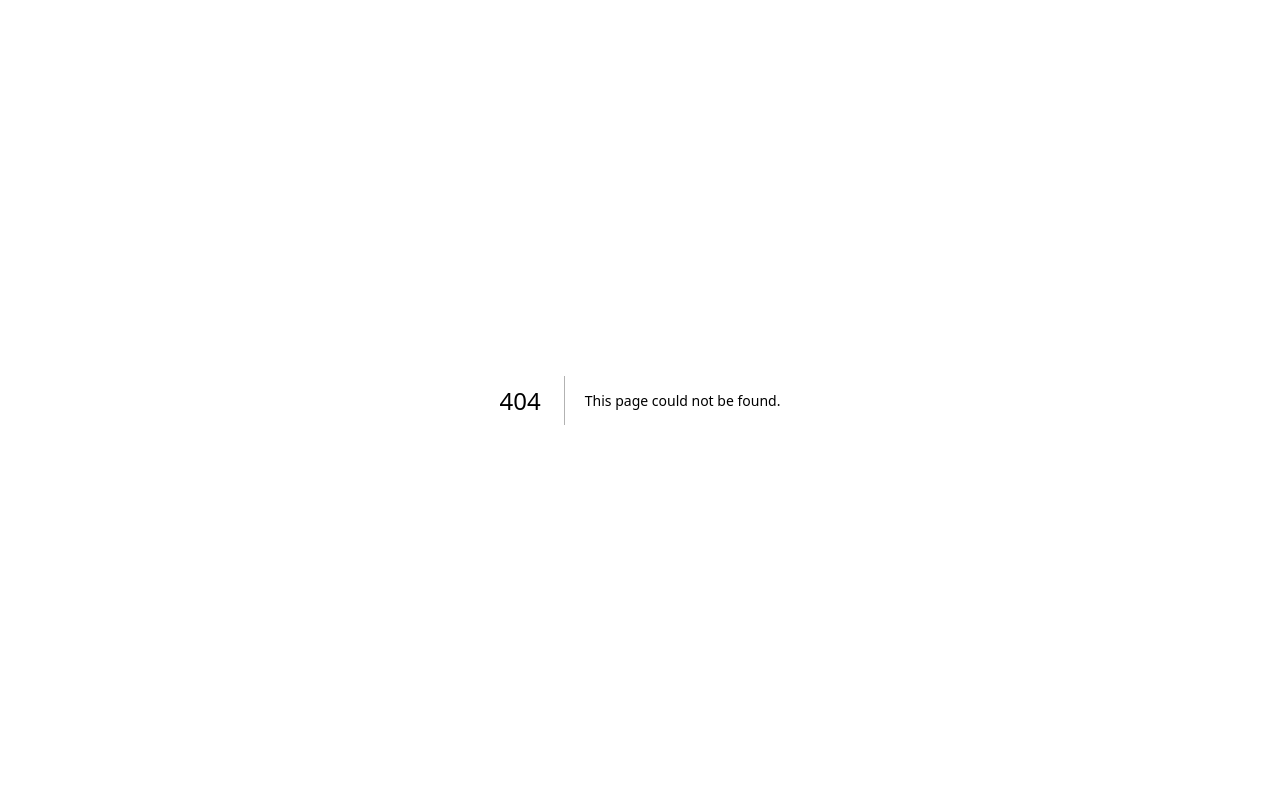
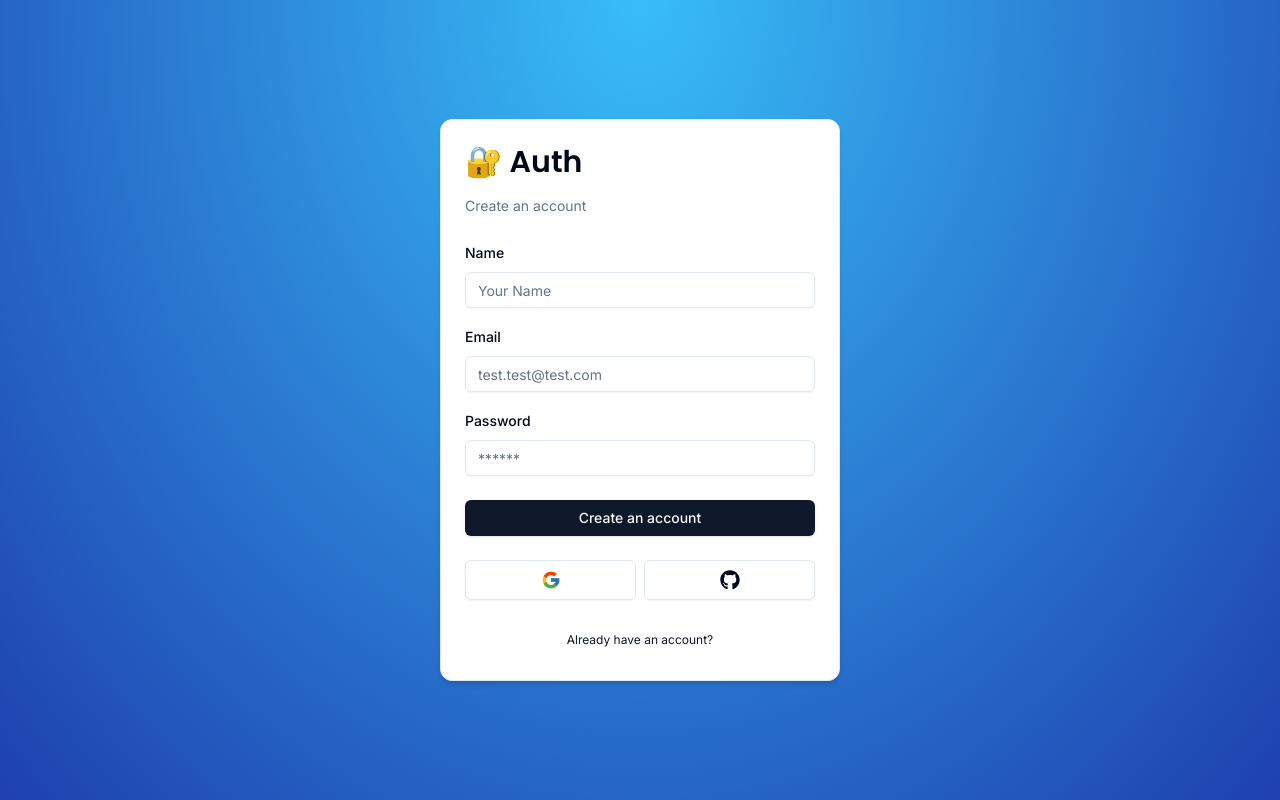
Before and after one commit to jgteske/nextjs-auth, a Next.js app in the folder nextjs-auth/: page /auth/register in a window 1280 px wide. Before the commit this address had no page. Built offline with nearby package versions, Linux system fonts and the light colour scheme.

Commit message:
chore: add register page with corresponding server actions templates

```diff
--- /dev/null
+++ b/nextjs-auth/actions/register.ts
@@ -0,0 +1,17 @@
+"use server";
+
+import * as z from "zod";
+
+import { RegisterSchema } from "@/schemas";
+
+export const register = async (values: z.infer<typeof RegisterSchema>) => {
+  console.log(values); // log on server (npm)
+
+  const validatedFields = RegisterSchema.safeParse(values);
+
+  if (!validatedFields.success) {
+    return { error: "Invalid fields!" };
+  }
+
+  return { success: "Email sent!" };
+};
--- /dev/null
+++ b/nextjs-auth/app/auth/register/page.tsx
@@ -0,0 +1,7 @@
+import { RegisterForm } from "@/components/auth/register-form";
+
+const RegisterPage = () => {
+  return <RegisterForm />;
+};
+
+export default RegisterPage;
--- /dev/null
+++ b/nextjs-auth/components/auth/register-form.tsx
@@ -0,0 +1,125 @@
+"use client";
+
+import * as z from "zod";
+
+import { useState, useTransition } from "react";
+import { useForm } from "react-hook-form";
+import { zodResolver } from "@hookform/resolvers/zod";
+
+import { RegisterSchema } from "@/schemas";
+import { Input } from "@/components/ui/input";
+import {
+  Form,
+  FormControl,
+  FormField,
+  FormItem,
+  FormLabel,
+  FormMessage,
+} from "@/components/ui/form";
+import { CardWrapper } from "./card-wrapper";
+import { Button } from "@/components/ui/button";
+import { FormError } from "@/components/form-error";
+import { FormSuccess } from "@/components/form-success";
+import { register } from "@/actions/register";
+
+export const RegisterForm = () => {
+  const [error, setError] = useState<string | undefined>("");
+  const [success, setSuccess] = useState<string | undefined>("");
+  const [isPending, startTransition] = useTransition();
+
+  const form = useForm<z.infer<typeof RegisterSchema>>({
+    resolver: zodResolver(RegisterSchema),
+    defaultValues: {
+      email: "",
+      password: "",
+      name: "",
+    },
+  });
+
+  const onSubmit = (values: z.infer<typeof RegisterSchema>) => {
+    //console.log(values); // log on client (browser)
+    setError("");
+    setSuccess("");
+
+    startTransition(() => {
+      register(values).then((data) => {
+        setError(data.error);
+        setSuccess(data.success);
+      });
+    });
+  };
+  return (
+    <CardWrapper
+      headerLabel="Create an account"
+      backButtonLabel="Already have an account?"
+      backButtonHref="/auth/login"
+      showSocial // remove to not use social logins
+    >
+      <Form {...form}>
+        <form onSubmit={form.handleSubmit(onSubmit)} className="space-y-6">
+          <div className="space-y-4">
+            <FormField
+              control={form.control}
+              name="name"
+              render={({ field }) => (
+                <FormItem>
+                  <FormLabel>Name</FormLabel>
+                  <FormControl>
+                    <Input
+                      {...field}
+                      disabled={isPending}
+                      placeholder="Your Name"
+                    />
+                  </FormControl>
+                  <FormMessage />
+                </FormItem>
+              )}
+            />
+            <FormField
+              control={form.control}
+              name="email"
+              render={({ field }) => (
+                <FormItem>
+                  <FormLabel>Email</FormLabel>
+                  <FormControl>
+                    <Input
+                      {...field}
+                      disabled={isPending}
+                      placeholder="test.test@test.com"
+                      type="email"
+                    />
+                  </FormControl>
+                  <FormMessage />
+                </FormItem>
+              )}
+            />
+            <FormField
+              control={form.control}
+              name="password"
+              render={({ field }) => (
+                <FormItem>
+                  <FormLabel>Password</FormLabel>
+                  <FormControl>
+                    <Input
+                      {...field}
+                      disabled={isPending}
+                      placeholder="******"
+                      type="password"
+                    />
+                  </FormControl>
+                  <FormMessage />
+                </FormItem>
+              )}
+            />
+          </div>
+          <FormError message={error} />
+          <FormSuccess message={success} />
+
+          <Button disabled={isPending} type="submit" className="w-full">
+            Create an account
+          </Button>
+        </form>
+      </Form>
+    </CardWrapper>
+  );
+};
--- a/nextjs-auth/schemas/index.ts
+++ b/nextjs-auth/schemas/index.ts
@@ -6,3 +6,13 @@
   }),
   password: z.string().min(1, { message: "Password is required" }),
 });
+
+export const RegisterSchema = z.object({
+  email: z.string({ invalid_type_error: "Must be a email" }).email({
+    message: "Email is required",
+  }),
+  password: z.string().min(6, { message: "Minimum 6 characters required" }),
+  name: z.string().min(1, {
+    message: "Name is required",
+  }),
+});
```
